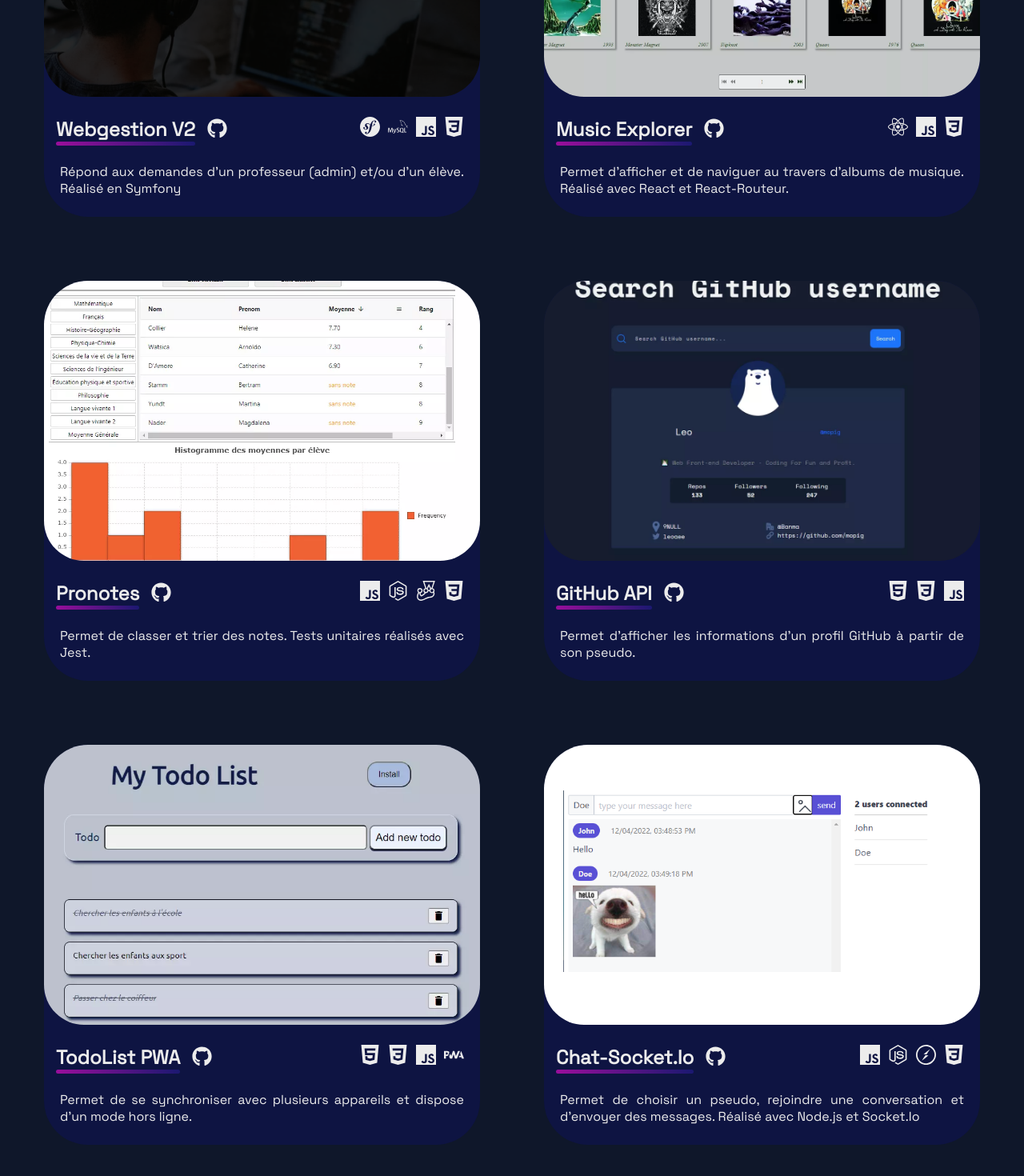
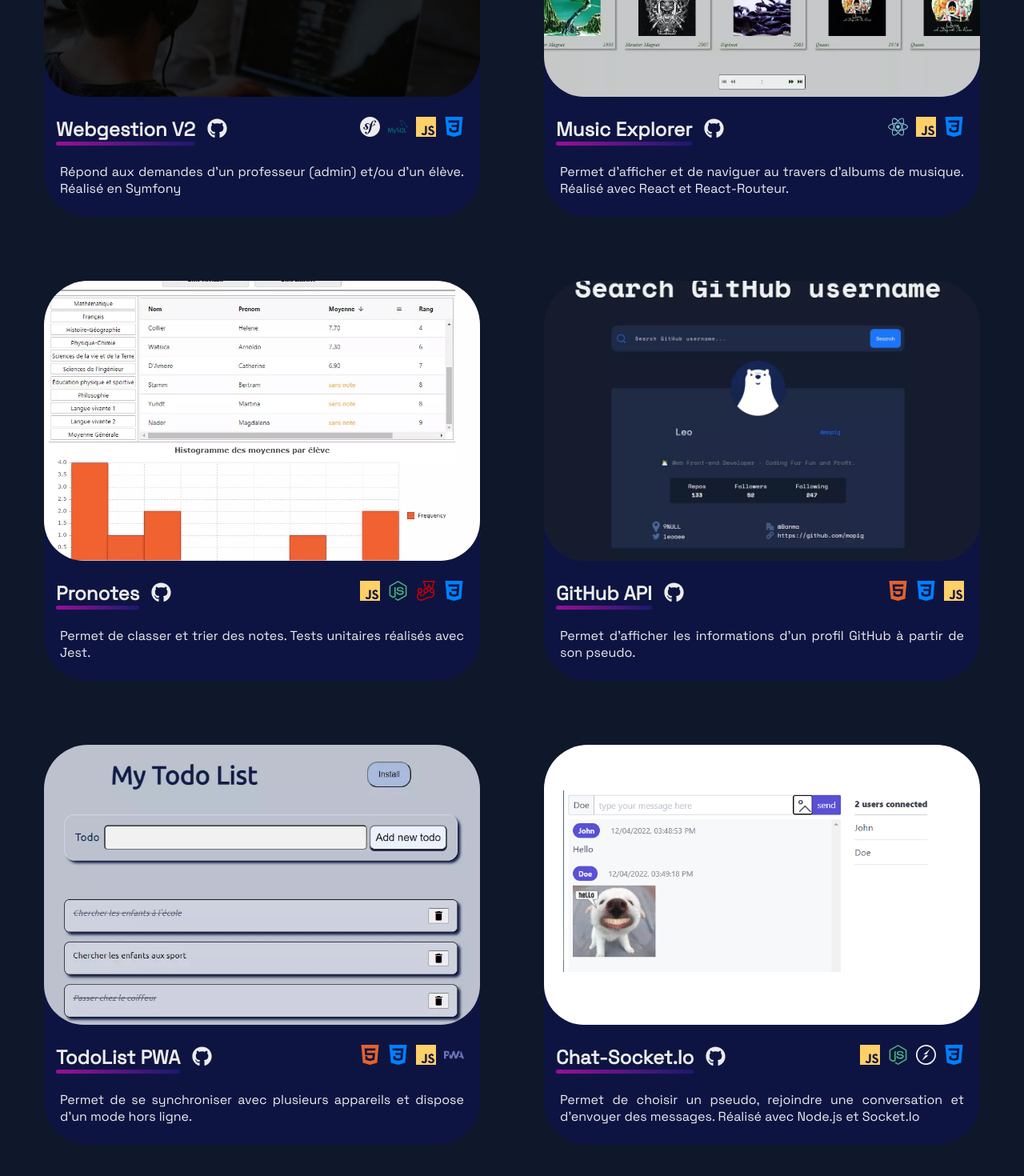
Before and after one commit to mena0018/Portfolio, a React (Create React App) app: page / in a window 1280 px wide. Shown: the part 2674-4144 px from the top of the page at 80% size. Built offline with nearby package versions, Linux system fonts and the light colour scheme.

Commit message:
Corrections de bugs + ajout de couleurs sur les langages de programmation

```diff
--- a/src/components/Home/Home.js
+++ b/src/components/Home/Home.js
@@ -12,7 +12,7 @@
 
 
 export default function Home() {
-    const { toggleTheme, theme } = useContext(ThemeContext);
+    const { theme } = useContext(ThemeContext);
     console.log(theme)
 
   const { ref, addToRef } = useAddRef();
--- a/src/components/Project/Project.css
+++ b/src/components/Project/Project.css
@@ -28,10 +28,6 @@
    height: 100%;
    object-fit: cover;
    transition: 0.5s;
-}
-
-.project-item .bloc-img img:hover {
-   transform: scale(1.05);
 }
 
 .content-project {
@@ -80,7 +76,6 @@
 }
 
 .content-project .project-title p svg:hover {
-   color: var(--violet);
    transform: scale(1.5);
 }
 
--- a/src/components/Skills/Skills.js
+++ b/src/components/Skills/Skills.js
@@ -15,9 +15,8 @@
 
   useEffect(() => {
     slideY(ref.current[0], -200, 0.1);
-    slideY(ref.current[1], 200, 0.1);
-    slideY(ref.current[2], 200, 0.2);
-    slideY(ref.current[3], 200, 0.3);
+    slideY(ref.current[1], -200, 0.5);
+    slideY(ref.current[2], -200, 0.7);
   }, [slideY, ref]);
 
   return (
--- a/src/components/ToggleLangs.js/ToggleLang.css
+++ b/src/components/ToggleLangs.js/ToggleLang.css
@@ -72,10 +72,6 @@
   outline: none;
   padding: 10px;
   width: 50px;
-  /* height: 80px;
-  display: flex;
-  justify-content: center;
-  align-items: center; */
 }
 
 .toggle-theme-btn svg {
--- a/src/components/ToggleLangs.js/ToggleLang.js
+++ b/src/components/ToggleLangs.js/ToggleLang.js
@@ -45,7 +45,7 @@
       <div onClick={handleClick} className={`items ${isActive ? "active" : ""}`}>
 
          <button onClick={toggleTheme} className="toggle-theme-btn">
-            {theme === "light" ? <MdDarkMode /> : <MdOutlineDarkMode />}
+               {theme === "light" ? <MdDarkMode /> : <MdOutlineDarkMode />}
          </button>
 
       </div>
--- a/src/constants/project.js
+++ b/src/constants/project.js
@@ -16,7 +16,12 @@
         "Répond aux demandes d'un professeur (admin) et/ou d'un élève. Réalisé en Symfony",
       img: WebgestionV2,
       url: "https://github.com/mena0018/WebgestionV2",
-      icons:  [<SiSymfony />, < SiMysql/>,  <SiJavascript />, <SiCss3 />,]
+      icons:  [
+               <SiSymfony     color="#ececec"/>,
+               <SiMysql       color="#006c80"/>,
+               <SiJavascript  color="#ffcf68" />,
+               <SiCss3        color="0080ff"/>,
+      ]
     },
     {
       title: "Music Explorer",
@@ -24,7 +29,11 @@
         "Permet d'afficher et de naviguer au travers d'albums de musique. Réalisé avec React et React-Routeur.",
       img: ReactAlbum,
       url: "https://github.com/mena0018/React-Album-Explorateur",
-      icons: [ <FaReact/>, <SiJavascript />, <SiCss3 /> ]
+      icons: [
+              <FaReact       color="#85c8d0"/>,
+              <SiJavascript  color="#ffcf68"/>,
+              <SiCss3        color="0080ff"/>
+      ]
     },
     {
       title: "Pronotes",
@@ -32,7 +41,12 @@
         "Permet de classer et trier des notes. Tests unitaires réalisés avec Jest.",
       img: Pronotes,
       url: "https://github.com/mena0018/Pronotes-JS",
-      icons: [<SiJavascript />, <FaNodeJs />, <SiJest/>, <SiCss3 />]
+      icons: [
+              <SiJavascript  color="#ffcf68"/>,
+              <FaNodeJs      color="49b675"/>,
+              <SiJest        color="cc0000"/>,
+              <SiCss3        color="0080ff"/>
+      ]
     },
     {
       title: "GitHub API",
@@ -40,7 +54,11 @@
         "Permet d'afficher les informations d'un profil GitHub à partir de son pseudo.",
       img: GitHubAPI,
       url: "https://github.com/mena0018/GitHubAPI",
-      icons: [<SiHtml5/>, <SiCss3 />, <SiJavascript />]
+      icons: [
+              <SiHtml5      color="#e3622f"/>,
+              <SiCss3       color="0080ff" />,
+              <SiJavascript color="#ffcf68" />
+      ]
 
     },
     {
@@ -49,7 +67,12 @@
         "Permet de se synchroniser avec plusieurs appareils et dispose d'un mode hors ligne.",
       img: TodoListPWA,
       url: "https://github.com/mena0018/TodoList-Progressive-Web-App",
-      icons: [<SiHtml5/>, <SiCss3 />, <SiJavascript />, <SiPwa />]
+      icons: [
+              <SiHtml5       color="#e3622f" />,
+              <SiCss3        color="0080ff"/>,
+              <SiJavascript  color="#ffcf68" />,
+              <SiPwa         color="#6b75b8"/>
+      ]
 
     },
     {
@@ -58,7 +81,12 @@
         "Permet de choisir un pseudo, rejoindre une conversation et d'envoyer des messages. Réalisé avec Node.js et Socket.Io",
       img: Chat,
       url: "https://github.com/mena0018/Chat-Socket.Io",
-      icons: [<SiJavascript />, <FaNodeJs />, <SiSocketdotio />, <SiCss3 />]
+      icons: [
+              <SiJavascript   color="#ffcf68"/>,
+              <FaNodeJs       color="49b675"/>,
+              <SiSocketdotio  color="#ececec"/>,
+              <SiCss3         color="0080ff"/>
+      ]
     },
   ],
   EN: [
@@ -68,47 +96,69 @@
        "Responds to requests from a teacher (admin) and/or a student. Made with Symfony",
      img: WebgestionV2,
      url: "https://github.com/mena0018/WebgestionV2",
-     icons:  [<SiSymfony />, < SiMysql/>,  <SiJavascript />, <SiCss3 />,]
-    },
+     icons:  [
+              <SiSymfony     color="#ececec"/>,
+              <SiMysql       color="#006c80"/>,
+              <SiJavascript  color="#ffcf68" />,
+              <SiCss3        color="0080ff"/>,
+]    },
    {
      title: "Music Explorer",
      description:
        "Allows to display and navigate through music albums. Made with React and React-Router.",
      img: ReactAlbum,
      url: "https://github.com/mena0018/React-Album-Explorateur",
-     icons: [ <FaReact/>, <SiJavascript />, <SiCss3 /> ]
-    },
+     icons: [
+            <FaReact       color="#85c8d0"/>,
+            <SiJavascript  color="#ffcf68"/>,
+            <SiCss3        color="0080ff"/>
+]    },
    {
      title: "Pronotes",
      description:
        "Allows to classify and sort notes. Unit test made with Jest.",
      img: Pronotes,
      url: "https://github.com/mena0018/Pronotes-JS",
-     icons: [<SiJavascript />, <FaNodeJs />, <SiJest/>, <SiCss3 />]
-    },
+     icons: [
+            <SiJavascript  color="#ffcf68"/>,
+            <FaNodeJs      color="49b675"/>,
+            <SiJest        color="cc0000"/>,
+            <SiCss3        color="0080ff"/>
+]    },
    {
      title: "GitHub API",
      description:
        "Allows to display the information of a GitHub profile from its nickname.",
      img: GitHubAPI,
      url: "https://github.com/mena0018/GitHubAPI",
-     icons: [<SiHtml5/>, <SiCss3 />, <SiJavascript />]
-    },
+     icons: [
+            <SiHtml5      color="#e3622f"/>,
+            <SiCss3       color="0080ff" />,
+            <SiJavascript color="#ffcf68" />
+]    },
    {
      title: "TodoList PWA",
      description:
        "Allows you to synchronize with multiple devices and has an offline mode.",
      img: TodoListPWA,
      url: "https://github.com/mena0018/TodoList-Progressive-Web-App",
-     icons: [<SiHtml5/>, <SiCss3 />, <SiJavascript />, <SiPwa />]
-    },
+     icons: [
+            <SiHtml5       color="#e3622f" />,
+            <SiCss3        color="0080ff"/>,
+            <SiJavascript  color="#ffcf68" />,
+            <SiPwa         color="#6b75b8"/>
+]    },
    {
      title: "Chat-Socket.Io",
      description:
        "Allows you to choose a nickname, join a conversation and send messages. Made with Node.js and Socket.Io.",
      img: Chat,
      url: "https://github.com/mena0018/Chat-Socket.Io",
-     icons: [<SiJavascript />, <FaNodeJs />, <SiSocketdotio />, <SiCss3 />]
-    },
+     icons: [
+            <SiJavascript   color="#ffcf68"/>,
+            <FaNodeJs       color="49b675"/>,
+            <SiSocketdotio  color="#ececec"/>,
+            <SiCss3         color="0080ff"/>
+]    },
  ]
 };
```
